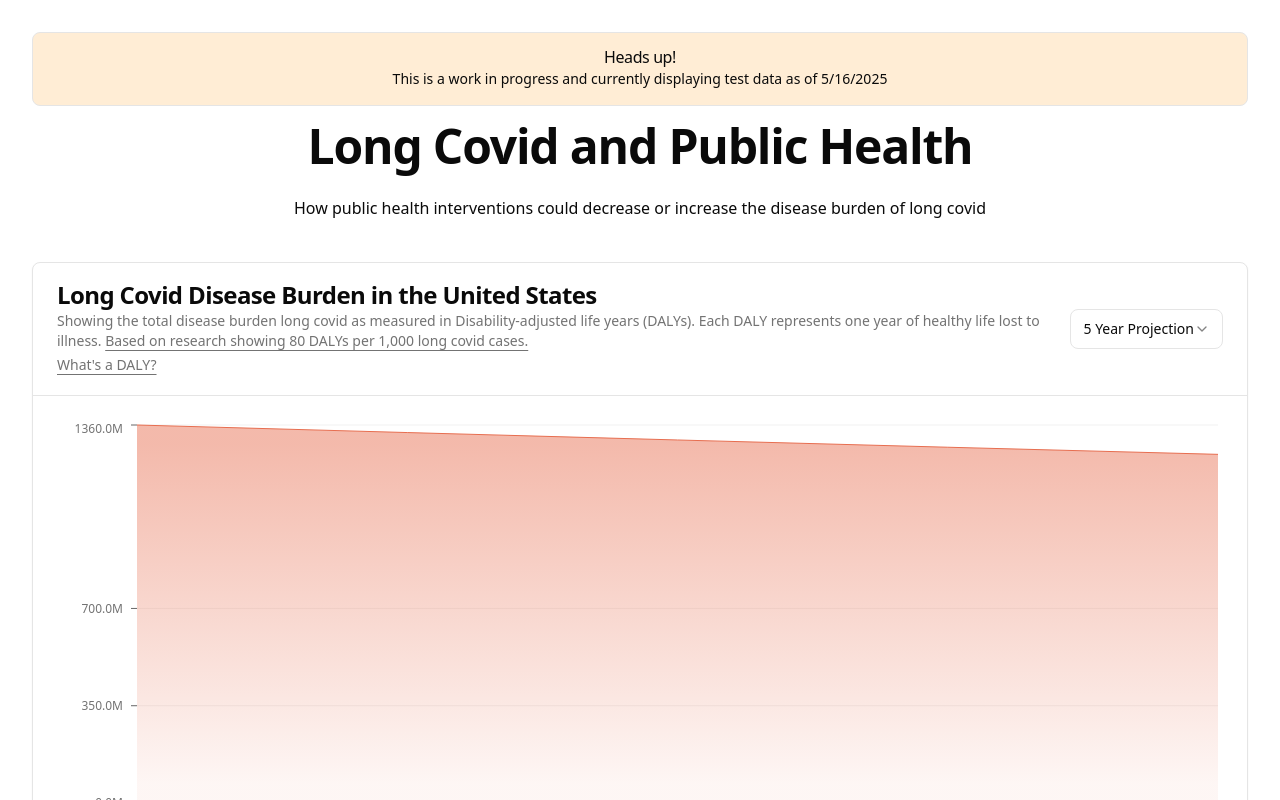
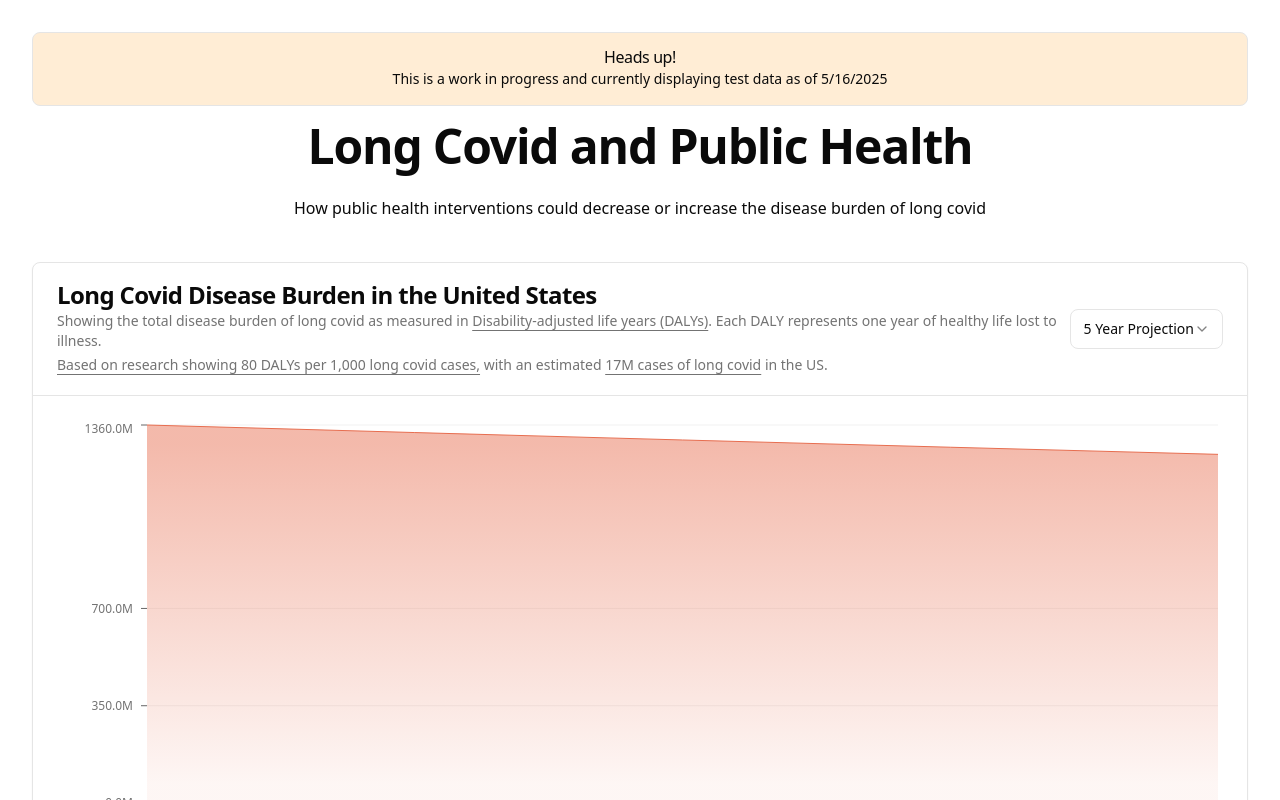
Before and after one commit to DevinCLane/long-covid-dalys, a React (Vite) app: page / in a window 1280 px wide. Shown: the top 800 px of the page. Built offline with nearby package versions, Linux system fonts and the light colour scheme.

Commit message:
adjust chart

```diff
--- a/src/components/LC-DALYs.tsx
+++ b/src/components/LC-DALYs.tsx
@@ -51,7 +51,7 @@ const chartData = generateChartData();
 
 const chartConfig = {
   dalys: {
-    label: "Disability Adjusted Life Years (DALYs)",
+    label: "Million DALYs per year",
     color: "hsl(var(--chart-1))",
   },
 } satisfies ChartConfig;
@@ -158,27 +158,36 @@ export function LCDALYs() {
         <div className="grid flex-1 gap-1 text-center sm:text-left">
           <CardTitle>Long Covid Disease Burden in the United States</CardTitle>
           <CardDescription>
-            Showing the total disease burden long covid as measured in
-            Disability-adjusted life years (DALYs). Each DALY represents one
-            year of healthy life lost to illness.{" "}
+            Showing the total disease burden of long covid as measured in{" "}
+            <a
+              href="https://en.wikipedia.org/wiki/Disability-adjusted_life_year"
+              target="_blank"
+              rel="noreferrer"
+              className="font-medium underline underline-offset-4"
+            >
+              Disability-adjusted life years (DALYs)
+            </a>
+            . Each DALY represents one year of healthy life lost to illness.
+          </CardDescription>
+          <CardDescription>
             <a
               href="https://www.nature.com/articles/s41591-023-02521-2"
               target="_blank"
               rel="noreferrer"
               className="font-medium underline underline-offset-4"
             >
-              Based on research showing 80 DALYs per 1,000 long covid cases.
-            </a>
-          </CardDescription>
-          <CardDescription>
+              Based on research showing 80 DALYs per 1,000 long covid cases,
+            </a>{" "}
+            with an estimated{" "}
             <a
-              href="https://en.wikipedia.org/wiki/Disability-adjusted_life_year"
+              href="https://www.kff.org/coronavirus-covid-19/issue-brief/as-recommendations-for-isolation-end-how-common-is-long-covid/"
               target="_blank"
               rel="noreferrer"
               className="font-medium underline underline-offset-4"
             >
-              What's a DALY?{" "}
-            </a>
+              17M cases of long covid
+            </a>{" "}
+            in the US.
           </CardDescription>
         </div>
         <Select value={timeRange} onValueChange={setTimeRange}>
@@ -257,12 +266,12 @@ export function LCDALYs() {
             <YAxis
               dataKey="dalys"
               axisLine={false}
-              width={75}
+              width={85}
               tick={{ width: 250 }}
               tickMargin={8}
               // 17M cases * 80 DALYs / 1000
               domain={[0, 1360000]}
-              tickFormatter={(value) => `${(value / 1000).toFixed(1)}M`}
+              tickFormatter={(value) => `${(value / 1000).toFixed(1)}M  `}
               allowDataOverflow={false}
             />
             <ChartTooltip
```
